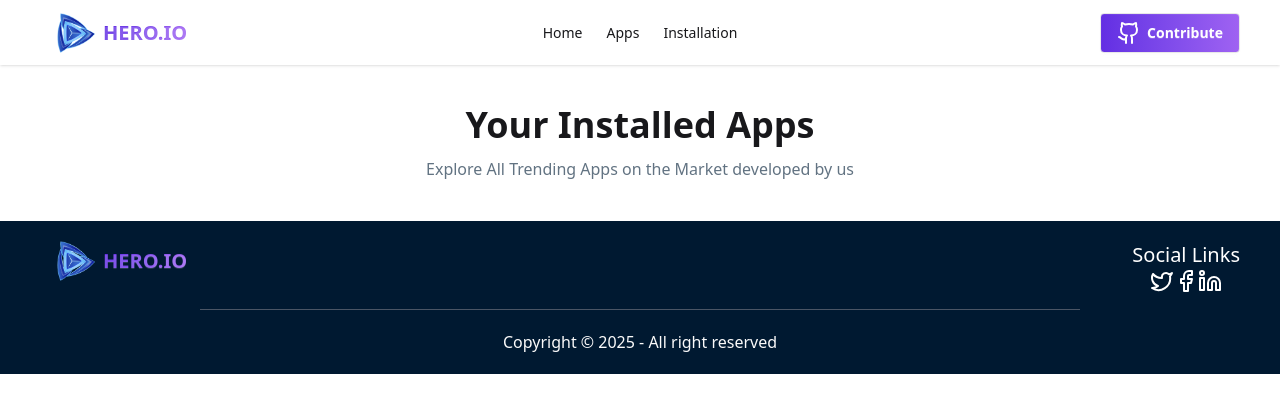
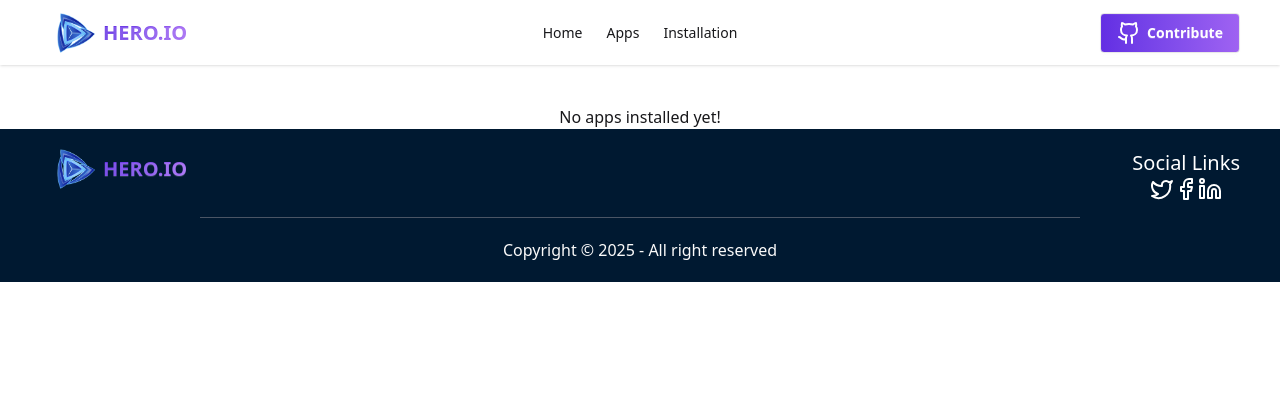
Before and after one commit to imjhrakib/hero-apps, a React (Vite) app: page /InstalledApps in a window 1280 px wide. Shown: the top 412 px of the page. Built offline with nearby package versions, Linux system fonts and the light colour scheme.

Commit message:
added apps in installed page

```diff
--- a/src/pages/AllAppsList/AllAppsList.jsx
+++ b/src/pages/AllAppsList/AllAppsList.jsx
@@ -10,6 +10,7 @@ const AllAppsList = () => {
   const filteredApps = apps.filter(app =>
     app.title.toLowerCase().includes(searchText.toLowerCase())
   )
+
   return (
     <div>
       <div className='text-center my-8'>
--- a/src/pages/InstalledApp/InstalledApps.jsx
+++ b/src/pages/InstalledApp/InstalledApps.jsx
@@ -1,11 +1,41 @@
-import React from 'react';
+import React, { useEffect, useState, useContext } from 'react';
+import { AppContext } from '../../App';
+import { Link } from 'react-router';
 
 const InstalledApps = () => {
+  const apps = useContext(AppContext);
+  const [installedApps, setInstalledApps] = useState([]);
+
+  useEffect(() => {
+    const saved = localStorage.getItem("installedApps");
+    setInstalledApps(saved ? JSON.parse(saved) : []);
+  }, []);
+
+  const filteredApps = apps.filter(app => installedApps.includes(app.id));
+
+  if (filteredApps.length === 0) return <p className="text-center mt-10">No apps installed yet!</p>;
+
   return (
-    <div>
-      <div className='my-10 text-center'>
-        <h1 className='text-4xl font-extrabold mb-3'>Your Installed Apps</h1>
-        <p className='text-[#627382]'>Explore All Trending Apps on the Market developed by us</p>
+    <div className="mx-5 my-10">
+      <h1 className="text-3xl text-center font-bold mb-2">Your Installed Apps</h1>
+      <h4 className='text-[#627382] text-center mb-4'>Explore All Trending Apps on the Market developed by us</h4>
+      <div className='flex justify-between mx-3'>
+        <h5>({filteredApps.length}) Apps Found</h5>
+        <select name="Sort by Size" id="myDropdown" className='p-1 border border-gray-400 text-gray-600'>
+          <option value="option1">Sort by Size</option>
+          <option value="option1">Low-High</option>
+          <option value="option2">High-Low</option>
+        </select>
+      </div>
+      <div className='grid grid-cols-2 md:grid-cols-4 gap-4'>
+        {filteredApps.map((app, index) => (
+          <Link to={`/appDetails/${app.id}`} key={index}>
+            <div className="card bg-base-100 shadow-sm p-3">
+              <img src={app.image} alt={app.title} className="w-full h-32 object-cover" />
+              <h2 className='text-left mt-2 font-semibold'>{app.title}</h2>
+            </div>
+          </Link>
+        ))}
       </div>
     </div>
   );
```
